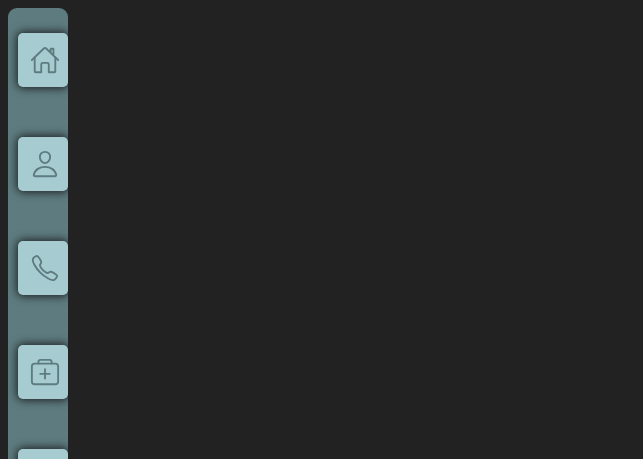
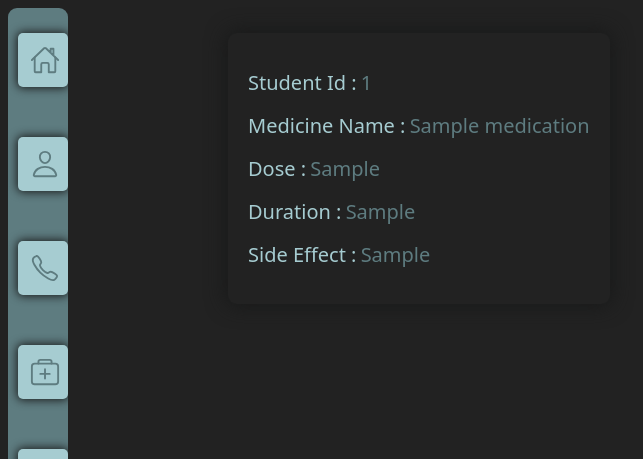
Before and after one commit to itsraghavzanwar/Student-Health-Management-System-, a Flask app: page /medication in a window 1280 px wide. Shown: the top 459 px of the page, without its empty margins (0-643 px from the left). Run offline with Flask 3, Linux system fonts and the light colour scheme; a user stored in the database is signed in; tables that the repository leaves empty hold one stand-in row (values such as "Sample post").

Commit message:
frontend and backend of student medication page

```diff
--- a/SHMS/app.py
+++ b/SHMS/app.py
@@ -553,18 +553,18 @@ def Medical_record():
         data=cursor.fetchall()
         return render_template('medical_record.html',data=data)
 
+@app.route('/medication',methods=['GET'])
+def medication():
+    if request.method == 'GET':
+        student_id=session.get('user_id')
+        cursor.execute("select * from medication where student_id = %s",(student_id,))
+        data=cursor.fetchall()
+        return render_template('medication_record.html',data=data)
 
 
 
 
 
-
-
-
-
-@app.route('/medication',methods=['GET'])
-def medication():
-    return render_template('medication_record.html')
 
 @app.route('/medication1',methods=['GET'])
 def medication1():
--- a/SHMS/setup.sql
+++ b/SHMS/setup.sql
@@ -150,7 +150,7 @@ Underwent gallbladder removal surgery in 2021
 Takes daily medication for blood pressure and thyroid','2025-05-11');
 
 CREATE TABLE medication (
-    med_id INT PRIMARY KEY AUTO_INCREMENT,
+    student_id int,
     appointment_id INT,
     name VARCHAR(255) NOT NULL,
     dose VARCHAR(50),
--- a/SHMS/static/medication_record.css
+++ b/SHMS/static/medication_record.css
@@ -104,4 +104,29 @@ select {
         margin-left: 12px;
         background-color: #a6ccd1;
     }
+
+    .content{
+        display: flex;
+        box-shadow: 0px 0px 20px 2px #181919;
+        border-radius: 9px;
+        margin-top: 25px;
+        padding: 20px;
+    }
+
+    .label{
+        color: #a6ccd1;
+        font-size: 20px;
+    }
+
+    .value{
+        color: #5e7c80;
+        font-size: 20px;
+    }
+
+    .no_data{
+        font-size: 70px;
+        color: #a6ccd1;
+        margin-left: 280px;
+        margin-top: 40px;
+    }
 }
--- a/SHMS/templates/medical_record.html
+++ b/SHMS/templates/medical_record.html
@@ -66,7 +66,7 @@
                         {% for data1 in data %}
                             <div class="block_data">
                                 <p class="done">
-                                    <span class="label">tStudent Id :</span>
+                                    <span class="label">Student Id :</span>
                                     <span class="value">{{data1[1]}}</span>
                                 </p>
                                 <p class="done">
@@ -94,7 +94,7 @@
                     </div>
                 {% else %}
                     <div class="no_data">
-                        <p>No Appointment till Date</p>
+                        <p>No Record till Date</p>
                     </div>
                 {% endif %}
 
--- a/SHMS/templates/medication_record.html
+++ b/SHMS/templates/medication_record.html
@@ -13,7 +13,7 @@
 
     <section class="data">
 
-        <form action="/Medication" method="GET">
+        <form action="/medication" method="GET">
 
             <div class="main">
 
@@ -61,11 +61,43 @@
 
                 </div>
 
-                <div class="content">
+                {% if data %}
+                    <div class="content">
+                        {% for data1 in data %}
+                            <div class="block_data">
 
-
-
-                </div>
+                                <p class="done">
+                                    <span class="label">Student Id :</span>
+                                    <span class="value">{{data1[0]}}</span>
+                                </p>
+                                {% for data2 in data %}
+                                    {% if data1[1] == data2[1] %}
+                                        <p class="done">
+                                            <span class="label">Medicine Name :</span>
+                                            <span class="value">{{data1[2]}}</span>
+                                        </p>
+                                        <p class="done">
+                                            <span class="label">Dose :</span>
+                                            <span class="value">{{data1[3]}}</span>
+                                        </p>
+                                        <p class="done">
+                                            <span class="label">Duration :</span>
+                                            <span class="value">{{data1[4]}}</span>
+                                        </p>
+                                        <p class="done">
+                                            <span class="label">Side Effect :</span>
+                                            <span class="value">{{data1[5]}}</span>
+                                        </p>
+                                    {% endif %}
+                                {% endfor %}
+                            </div>
+                        {% endfor %}
+                    </div>
+                {% else %}
+                    <div class="no_data">
+                        <p>No Record till Date</p>
+                    </div>
+                {% endif %}
             </div>
 
         </form>
```
